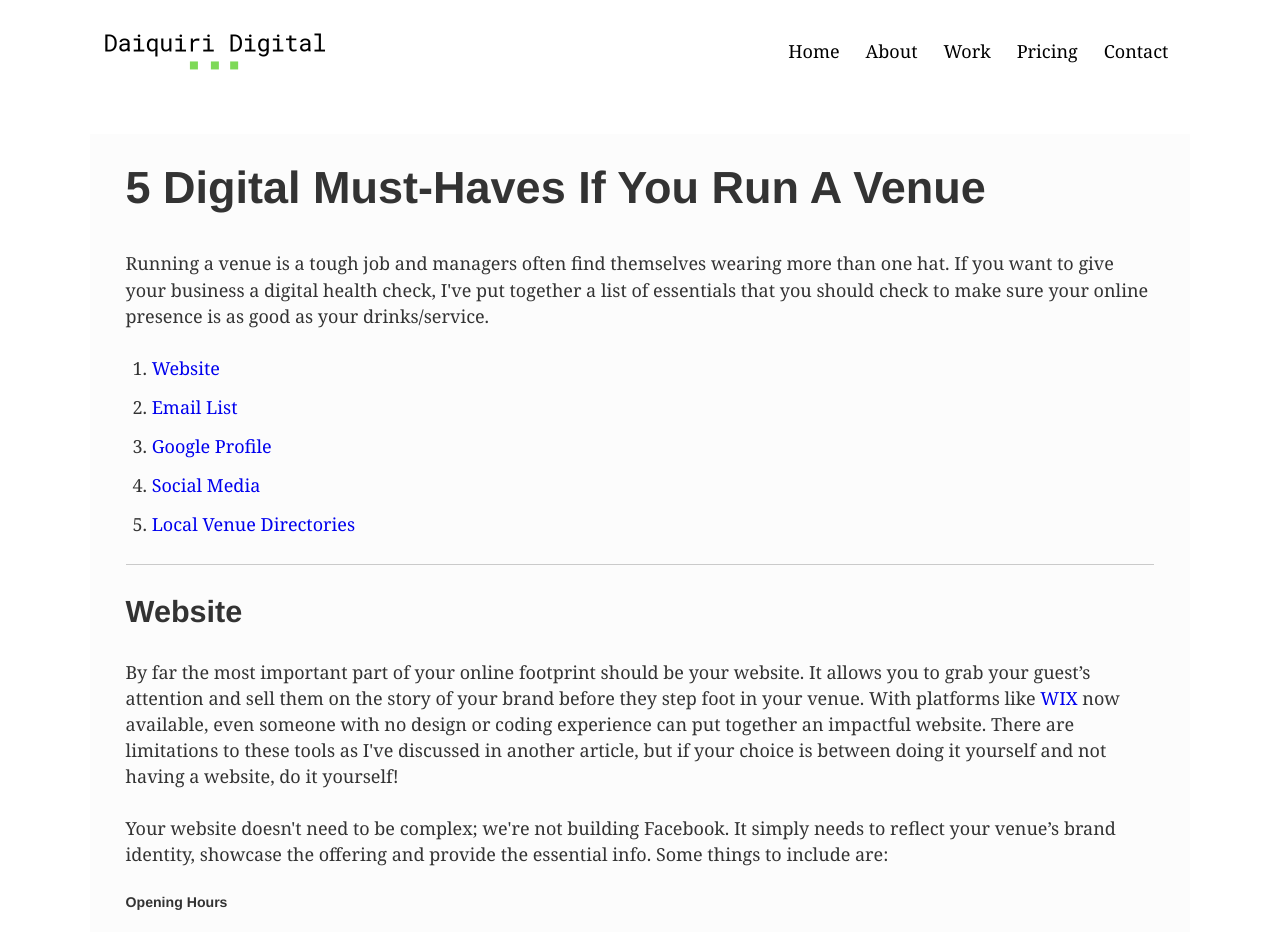
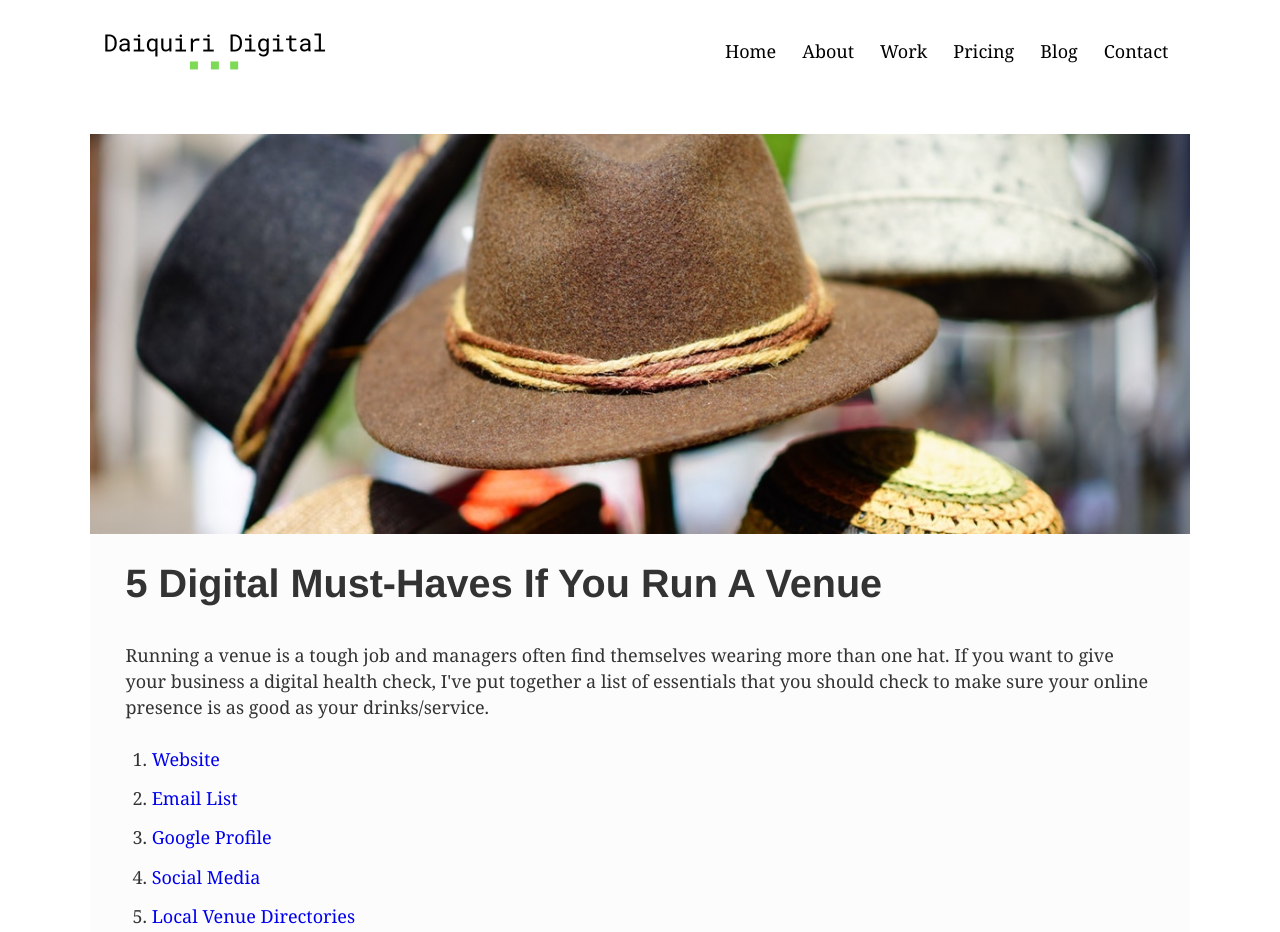
Before and after one commit to p-tul/daiquiri-digital, a Gatsby site: page /5-things-to-check-if-you-run-a-venue in a window 1280 px wide. Shown: the top 932 px of the page. Built offline with nearby package versions, Linux system fonts and the light colour scheme; Gatsby itself is replaced by a stand-in of ours; some packages are replaced by stand-ins of ours.

Commit message:
Add Blog

```diff
--- a/src/components/header.js
+++ b/src/components/header.js
@@ -72,9 +72,9 @@ const Header = ({ siteTitle }) => (
         <NavItem>
           <NavLink to="/pricing">Pricing</NavLink>
         </NavItem>
-        {/* <NavItem>
+        <NavItem>
           <NavLink to="/blog">Blog</NavLink>
-        </NavItem> */}
+        </NavItem>
         <NavItem>
           <NavLink to="/contact">Contact</NavLink>
         </NavItem>
--- a/src/pages/articles/5-things-to-check-if-you-run -a-venue.md
+++ b/src/pages/articles/5-things-to-check-if-you-run -a-venue.md
@@ -5,6 +5,7 @@ updated: '2019-10-15'
 author: Patrick Tully
 published: true
 path: '/5-things-to-check-if-you-run-a-venue'
+featuredImage: '../../images/hats.jpg'
 ---
 # 5 Digital Must-Haves If You Run A Venue
 
--- a/src/templates/postTemplate.js
+++ b/src/templates/postTemplate.js
@@ -1,27 +1,42 @@
-import React from 'react'
-import { graphql } from 'gatsby'
+import React from "react"
+import { graphql } from "gatsby"
+import Img from "gatsby-image"
+import styled from 'styled-components'
 
-import SEO from '../components/seo'
-import Layout from '../components/layout'
-import Container from '../components/container'
-import ContactBanner from '../components/contactBanner'
+// COMPONENTS
+import SEO from "../components/seo"
+import Layout from "../components/layout"
+import Container from "../components/container"
+import ContactBanner from "../components/contactBanner"
+
+// STYLED COMPONENTS
+const Blog = styled.div`
+  padding: 1rem 2rem;
+  background: #fcfcfc;
+  h1 {
+    font-size: 2.2rem;
+  }
+  h6 {
+    font-size: 1rem;
+  }
+
+  @media (max-width: 768px) {
+    padding: 1rem 0.5rem;
+  }
+`
 
 export default function PostTemplate({ data }) {
   const post = data.markdownRemark
+  let featuredImgFluid = post.frontmatter.featuredImage.childImageSharp.fluid
 
   return (
     <Layout>
       <SEO title={post.frontmatter.title} description={post.excerpt} />
       <Container>
         <div>
-
-      <div dangerouslySetInnerHTML={{ __html: post.html }}
-        style={{
-          padding: '1rem 2rem',
-          background: '#fcfcfc'
-        }}
-      />
-        <h6 style={{paddingLeft: "2rem"}}>
+          <Img fluid={featuredImgFluid} style={{height: "400px", width: "100%"}}/>
+          <Blog dangerouslySetInnerHTML={{ __html: post.html }} />
+          <h6 style={{ paddingLeft: "2rem" }}>
             Posted by {post.frontmatter.author} on {post.frontmatter.date}
           </h6>
         </div>
@@ -40,6 +55,13 @@ export const postQuery = graphql`
         title
         author
         date
+        featuredImage {
+          childImageSharp {
+            fluid(maxWidth: 800) {
+              ...GatsbyImageSharpFluid
+            }
+          }
+        }
       }
     }
   }
```
Also changed, not shown: src/pages/blog.js (+32 -12 lines), src/images/hats.jpg (added). Lines whose indentation alone changed are shown as unchanged.
